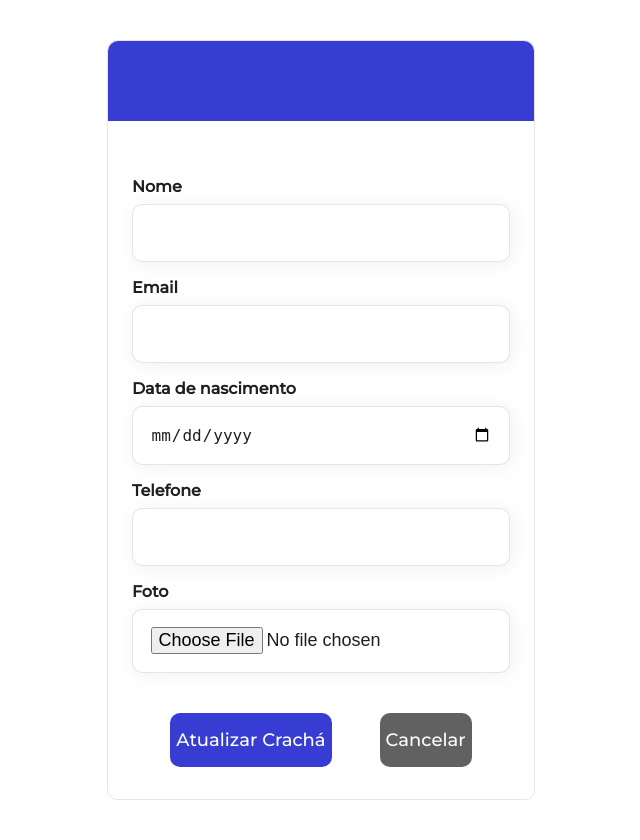
After one commit to FernandoAyach/seletiva-ledes, a Django app: template templates/badge/editUser.html in a window 1280 px wide. The commit adds this page. Shown: the whole page, without its empty margins (319-959 px from the left). Run offline with Django 4.2, Linux system fonts and the light colour scheme; the template is opened without the code that fills it: values that come from a table or form of the project are taken from there, others are empty.

Commit message:
[NEW] Begin edit

```diff
--- /dev/null
+++ b/apps/badge/forms.py
@@ -0,0 +1,28 @@
+from django import forms
+
+from apps.badge.models import BadgeUser
+
+class BadgeUserForms(forms.ModelForm):
+    class Meta:
+        model = BadgeUser
+        exclude = ["password", "last_login", "groups", "user_permissions", "is_admin", "validity_date"]
+        labels = {
+            "name": "Nome",
+            "email": "Email",
+            "birth_date": "Data de nascimento",
+            "phone": "Telefone",
+            "picture": "Foto",
+        }
+        widgets = {
+            "name": forms.TextInput(attrs = {"class": "input-form"}),
+            "email": forms.TextInput(attrs = {"class": "input-form"}),
+            "phone": forms.TextInput(attrs = {"class": "input-form"}),
+            "picture": forms.FileInput(attrs = {"class": "input-form"}),
+            "birth_date": forms.DateInput(
+                attrs = {
+                    "class": "input-form",
+                    "type": "date"
+                },
+                format = "%Y-%m-%d",
+            )
+        }
--- a/apps/badge/urls.py
+++ b/apps/badge/urls.py
@@ -1,6 +1,7 @@
 from django.urls import path
-from apps.badge.views import badge
+from apps.badge.views import badge, editUser
 
 urlpatterns = [
     path('', badge, name = 'badge'),
+    path('editUser/<int:user_id>', editUser, name = 'editUser'),
 ]
--- a/setup/static/styles/style.css
+++ b/setup/static/styles/style.css
@@ -7,6 +7,10 @@ body {
     display: flex;
     align-items: center;
     justify-content: center;
+}
+
+a {
+    text-decoration: none;
 }
 
 .badge-background {
@@ -21,7 +25,8 @@ body {
 }
 
 .badge-background-detail {
-    max-width: 100%;
+    box-sizing: border-box;
+    width: 100%;
     max-height: 40%;
     border-radius: 10px 10px 0px 0px;
     background-color: #373DD3;
@@ -62,3 +67,58 @@ body {
     font-size: 1.3rem;
     margin: 2vh;
 }
+
+.edit-user-buttons-div {
+    display: flex;
+    justify-content: center;
+    width: 100%;
+    height: 100%;
+}
+
+.update-badge-button, .cancel-badge-button {
+    flex: 1;
+    display: flex;
+    align-items: center;
+    justify-content: center;
+    border-radius: 10px;
+    background: #373DD3;
+    border: 0;
+    max-width: 100%;
+    height: auto;
+    margin: 3vh;
+    color: #FFFF;
+    padding-top: 2vh;
+    padding-bottom: 2vh;
+    font-family: Montserrat;
+    font-size: large;
+    cursor: pointer;
+}
+
+.cancel-badge-button {
+    background: #1F1F1F;
+    opacity: 0.7;
+}
+
+.input-edit-div {
+    display: flex;
+    flex-direction: column;
+    margin: 2vh;
+}
+
+.input-edit-div label {
+    color: #1F1F1F;
+    margin-bottom: 1vh;
+    font-weight: 700;
+}
+
+.input-form {
+    box-sizing: border-box;
+    width: 100%;
+    padding: 2.2vh;
+    border-radius: 10px;
+    border: 1px solid rgba(0, 0, 0, 0.1);
+    background: #FFF;
+    box-shadow: 2px 2px 20px rgba(0, 0, 0, 0.062);
+    color: #1f1f1f;
+    font-size: large;
+}
--- a/templates/badge/badge.html
+++ b/templates/badge/badge.html
@@ -29,8 +29,11 @@
             <p><b>Validade:</b> {{ user.validity_date }}</p>
         </div>
         <div class = "edit-icon-div">
-            <img class = "edit-icon" src="{% static '/assets/icons/edit.png' %}" alt="Editar conta">
+            <a href="{% url 'editUser' user.id %}">
+                <img class = "edit-icon" src="{% static '/assets/icons/edit.png' %}" alt="Editar conta">
+            </a>
         </div>
     </div>
 </body>
 </html>
+</html>
--- /dev/null
+++ b/templates/badge/editUser.html
@@ -0,0 +1,42 @@
+{% load static %}
+<!DOCTYPE html>
+<html lang="en">
+<head>
+    <meta charset="UTF-8">
+    <meta name="viewport" content="width=device-width, initial-scale=1.0">
+    <title>Crachá Virtual</title>
+    <link rel="preconnect" href="https://fonts.googleapis.com">
+    <link rel="preconnect" href="https://fonts.gstatic.com" crossorigin>
+    <link href="https://fonts.googleapis.com/css2?family=Montserrat:wght@200;500&display=swap" rel="stylesheet">
+    <link rel="stylesheet" href="{% static '/styles/style.css' %}">
+</head>
+<body>
+    <div class = "badge-background">
+        <div class = "badge-background-detail"></div>
+        <section class="user-info">
+            <form action="{% url 'editUser' user_id %}" method="POST" enctype="multipart/form-data">
+                {% csrf_token %}
+                <div class="row">
+                    {% for field in form.visible_fields %}
+                    <div class = "input-edit-div">
+                        <label for = "{{ field.id_for_label }}">
+                            {{ field.label }}
+                        </label>
+                        {{ field }}
+                    </div>
+                    {% endfor %}
+                </div>
+                <div class = "edit-user-buttons-div">
+                    <a href="{% url 'badge' %}">
+                        <button type ="submit" class = "update-badge-button">Atualizar Crachá</button>
+                    </a>
+                    <a href="{% url 'badge' %}">
+                        <button type ="submit" class = "cancel-badge-button">Cancelar</button>
+                    </a>
+                </div>
+            </form>
+        </section>
+    </div>
+</body>
+</html>
+</html>
```
Also changed, not shown: apps/badge/views.py (+18 -2 lines).
